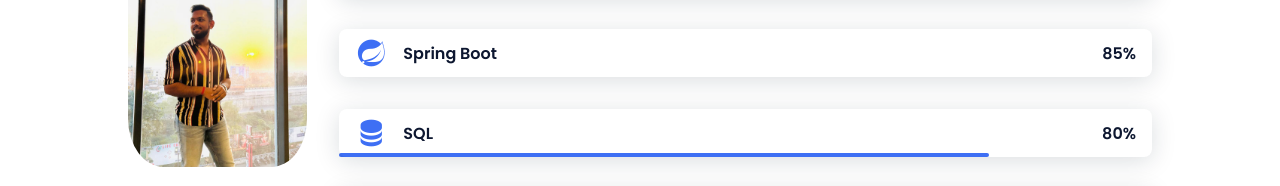
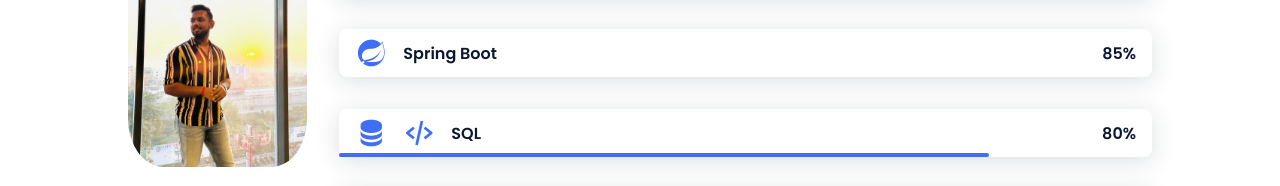
Before and after one commit to Soumik-Ghosh-2924/Personal-Portfolio, a plain HTML site: page index.html in a window 1280 px wide. Shown: the part 1766-1952 px from the top of the page. Drawn offline with nearby package versions, Linux system fonts and the light colour scheme.

Commit message:
Update index.html

```diff
--- a/index.html
+++ b/index.html
@@ -125,6 +125,7 @@
             <div class="skills__data">
                 <div class="skills__names">
                     <i class='bx bxs-data skills__icon'></i>
+                    <i class='bx bx-code-alt skills__icon'></i>
                     <span class="skills__name">SQL</span>
                 </div>
                 <div class="skills__bar skills__sql"></div>
```
